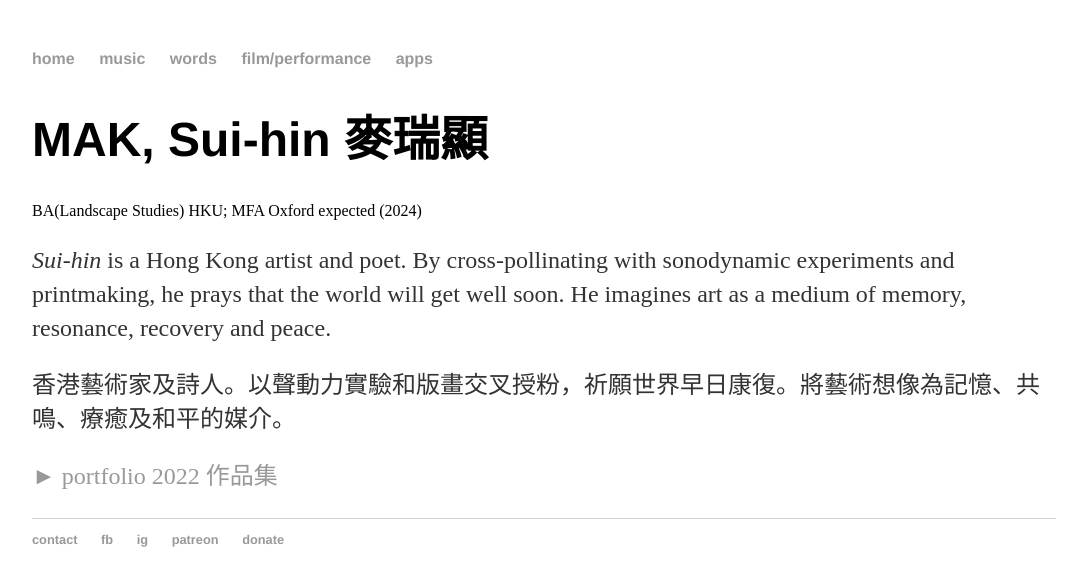
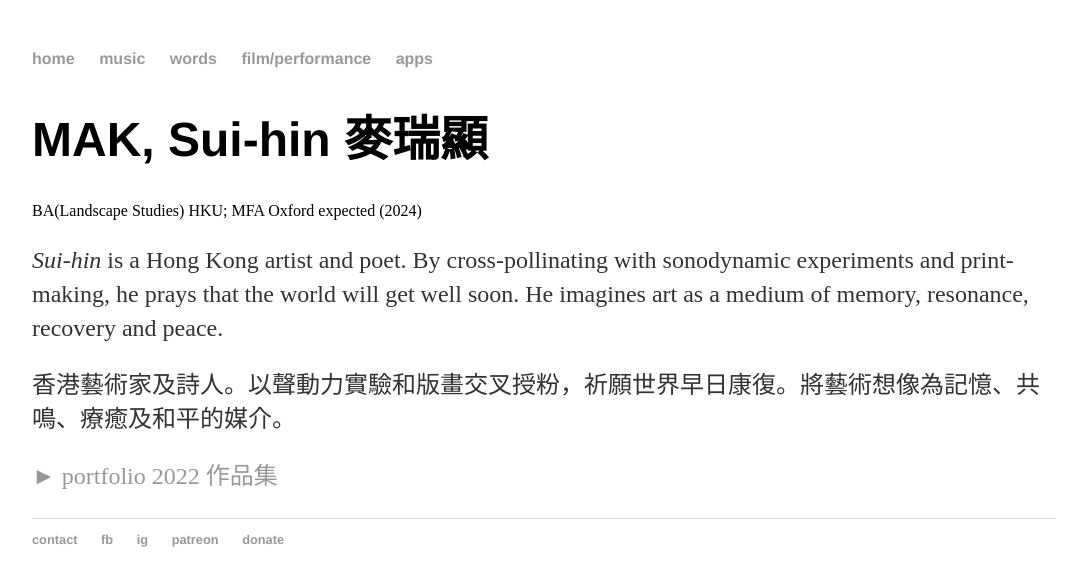
Before and after one commit to maksuihin/maksuihin.github.io, a Jekyll site: the page built from index.html, in a window 1280 px wide. Shown: the top 586 px of the page, without its empty margins (96-1166 px from the left). Built offline with Jekyll 4.4.1, drawn with Linux system fonts in a browser that asks for light colours.

Commit message:
soft hyphenation on index.html

```diff
--- a/index.html
+++ b/index.html
@@ -7,7 +7,7 @@
         		<h1>MAK, Sui-hin <span lang="zh">麥瑞顯</span></h1>
 			BA(Landscape Studies) HKU; MFA Oxford expected (2024)</br>
 			<p>
-				<em>Sui-hin</em> is a Hong Kong artist and poet. By cross-pollinating with sonodynamic experiments and printmaking, he prays that the world will get well soon. He imagines art as a medium of memory, resonance, recovery and peace. <!--His artworks address identity, science and technology, trauma, language, folk beliefs and modern lifestyles.  His works encompass installation, painting, poetry, printmaking, sound art, experimental ﬁlm, photography etc.  Some of his art prints are in private collections in Hong Kong, Australia, Taiwan and the US.  In 2019, his experimental film ‘<i>tofu</i>’ was screened at the British Museum.--></p>
+				<em>Sui-hin</em> is a Hong Kong artist and poet. By cross-pollinating with sono&shy;dynamic experi&shy;ments and print&shy;making, he prays that the world will get well soon. He imag&shy;ines art as a medium of memory, resonance, recovery and peace. <!--His artworks address identity, science and technology, trauma, language, folk beliefs and modern lifestyles.  His works encompass installation, painting, poetry, printmaking, sound art, experimental ﬁlm, photography etc.  Some of his art prints are in private collections in Hong Kong, Australia, Taiwan and the US.  In 2019, his experimental film ‘<i>tofu</i>’ was screened at the British Museum.--></p>
 
 			<p>
 				香港藝術家及詩人。以聲動力實驗和版畫交叉授粉，祈願世界早日康復。將藝術想像為記憶、共鳴、療癒及和平的媒介。<!--創作探討身份、科技、創傷、語言、民間信仰、摩登新生活等主題。創作媒介涵蓋裝置藝術、繪畫、新詩、版畫、聲音藝術、實驗電影及攝影等。版畫作品於本港、澳洲、台灣、美國獲私人收藏。實驗短片〈<i>tofu</i>〉在2019年於大英博物館放映。--></p>
```
